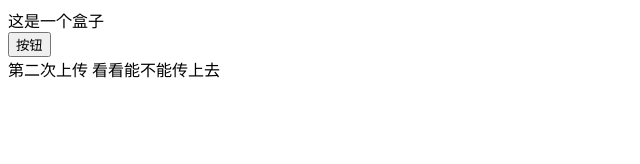
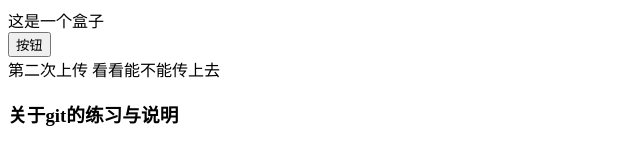
Before and after one commit to xiaofentiao/fox-xx, a plain HTML site: page index.html in a window 1280 px wide. Shown: the whole page, without its empty margins (0-640 px from the left). Drawn offline with Linux system fonts and the light colour scheme.

Commit message:
第三次练习传文件内容

```diff
--- a/index.html
+++ b/index.html
@@ -8,6 +8,7 @@
 	<div>这是一个盒子</div>
 	<button>按钮</button>
 	<div>第二次上传 看看能不能传上去</div>
+	<h3>关于git的练习与说明</h3>
 	<script>
 	var dv=document.querySelector("div");
 		document.querySelector("button").addEventListener('click', function(){
```
